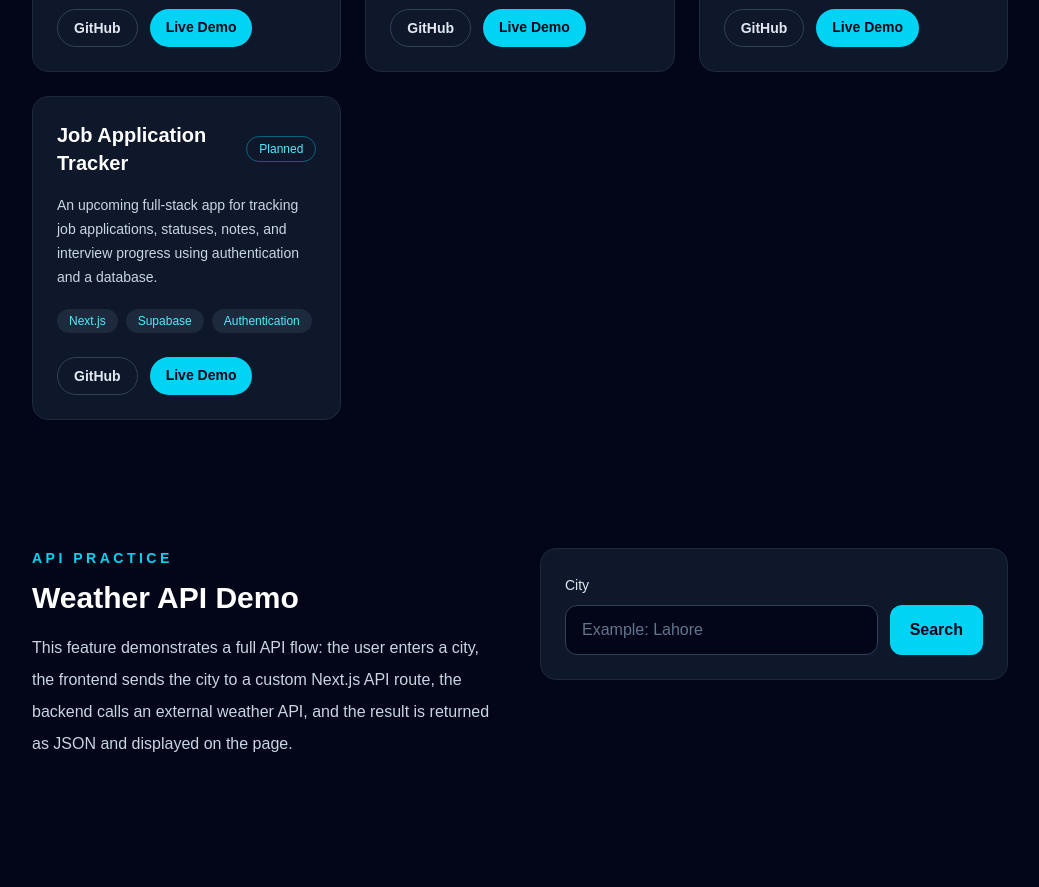
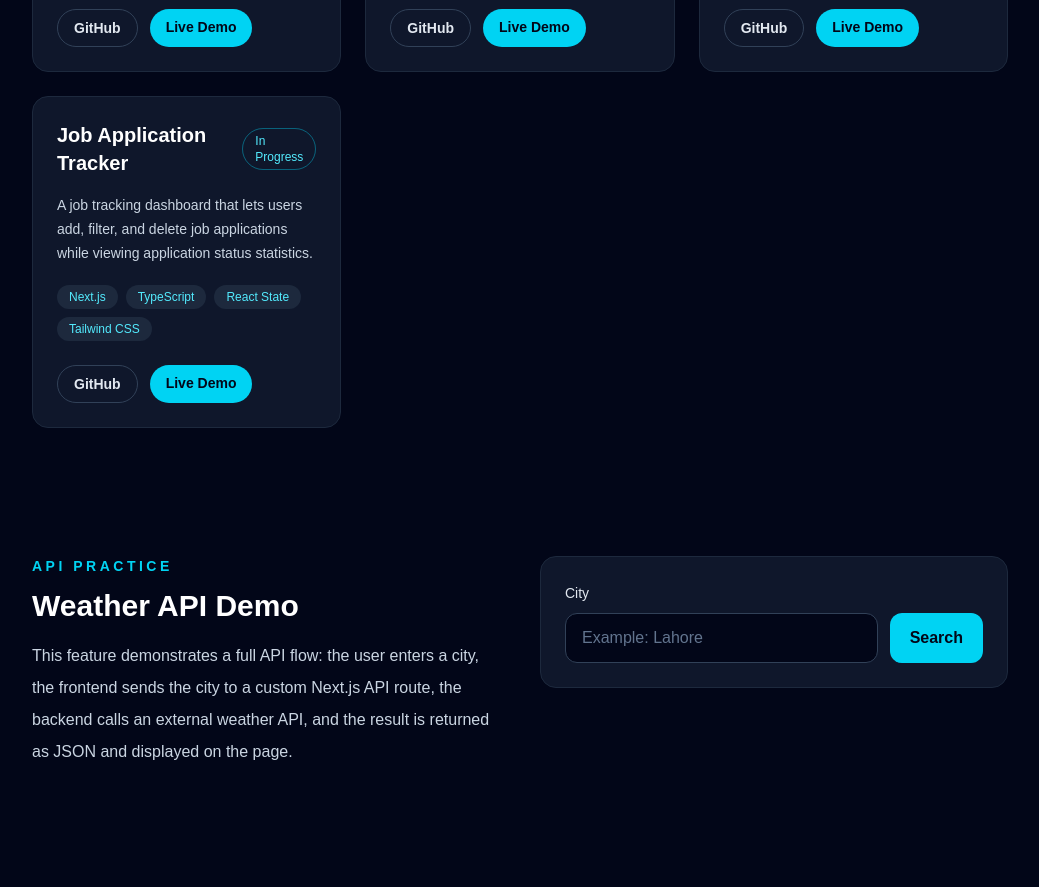
Before and after one commit to fasihbabar123/my-portfolio, a Next.js app: page / in a window 1280 px wide. Shown: the part 1920-2807 px from the top of the page, without its empty margins (120-1159 px from the left). Built offline with nearby package versions, Linux system fonts and the light colour scheme.

Commit message:
Update page.tsx
Add job application tracker to portfolio

```diff
--- a/app/page.tsx
+++ b/app/page.tsx
@@ -51,11 +51,11 @@ const projects = [
   {
     title: "Job Application Tracker",
     description:
-      "An upcoming full-stack app for tracking job applications, statuses, notes, and interview progress using authentication and a database.",
-    tech: ["Next.js", "Supabase", "Authentication"],
-    github: "#",
-    live: "#",
-    status: "Planned",
+      "A job tracking dashboard that lets users add, filter, and delete job applications while viewing application status statistics.",
+    tech: ["Next.js", "TypeScript", "React State", "Tailwind CSS"],
+    github: "https://github.com/fasihbabar123/job-application-tracker",
+    live: "https://job-application-tracker-rouge-nu.vercel.app",
+    status: "In Progress",
   },
 ];
 
```
